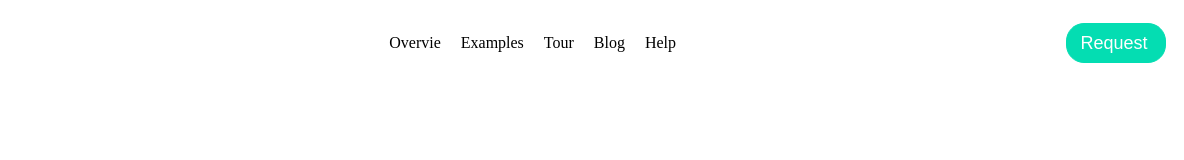
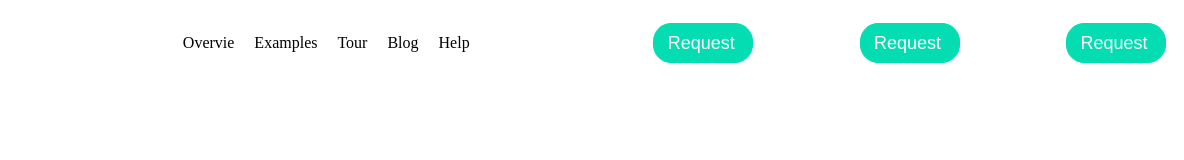
Before and after one commit to VicDev17/platzi, a plain HTML site: page index.html in a window 1280 px wide. Shown: the full height of the page, 96-1280 px from the left. Drawn offline with Linux system fonts and the light colour scheme.

Commit message:
More buttons

```diff
--- a/index.html
+++ b/index.html
@@ -24,6 +24,8 @@
                 </ul>
             </div>
         <button>Request</button>
+        <button>Request</button>
+        <button>Request</button>
         </nav>
     </header>
 
```
